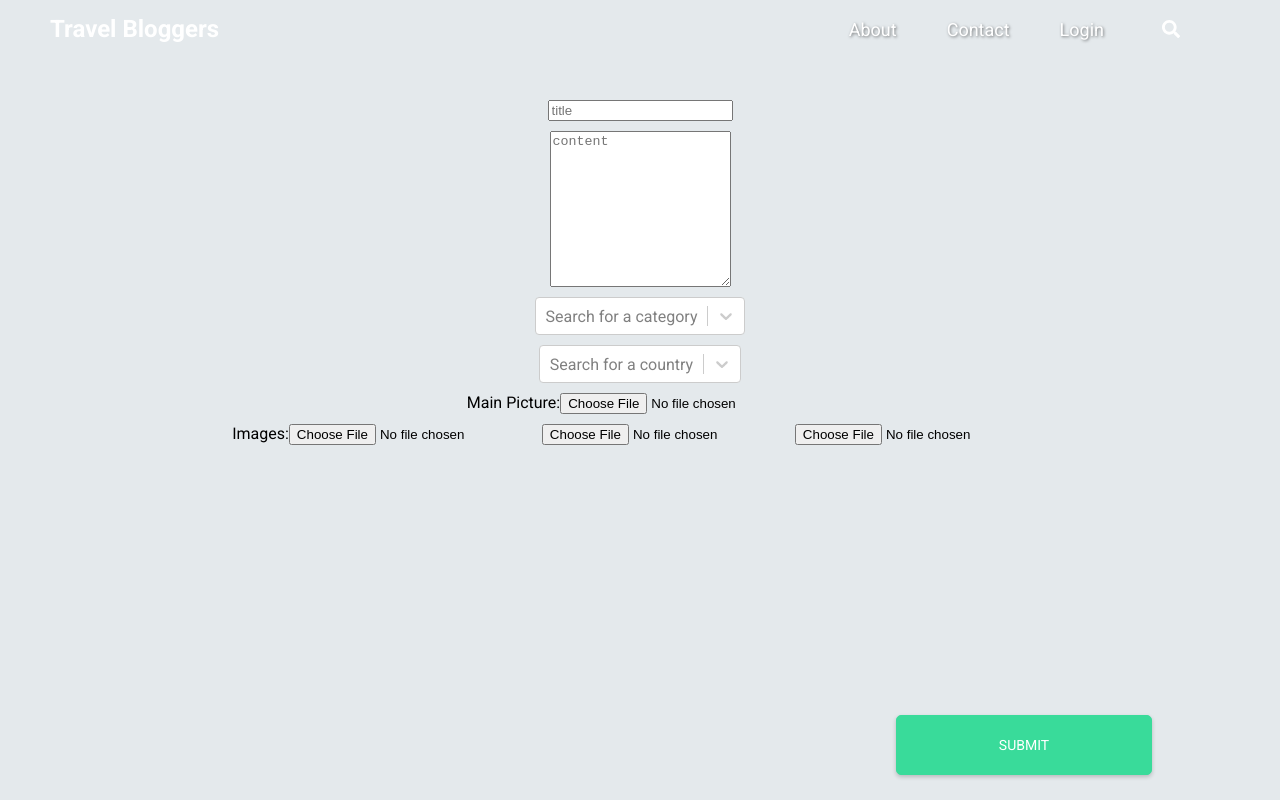
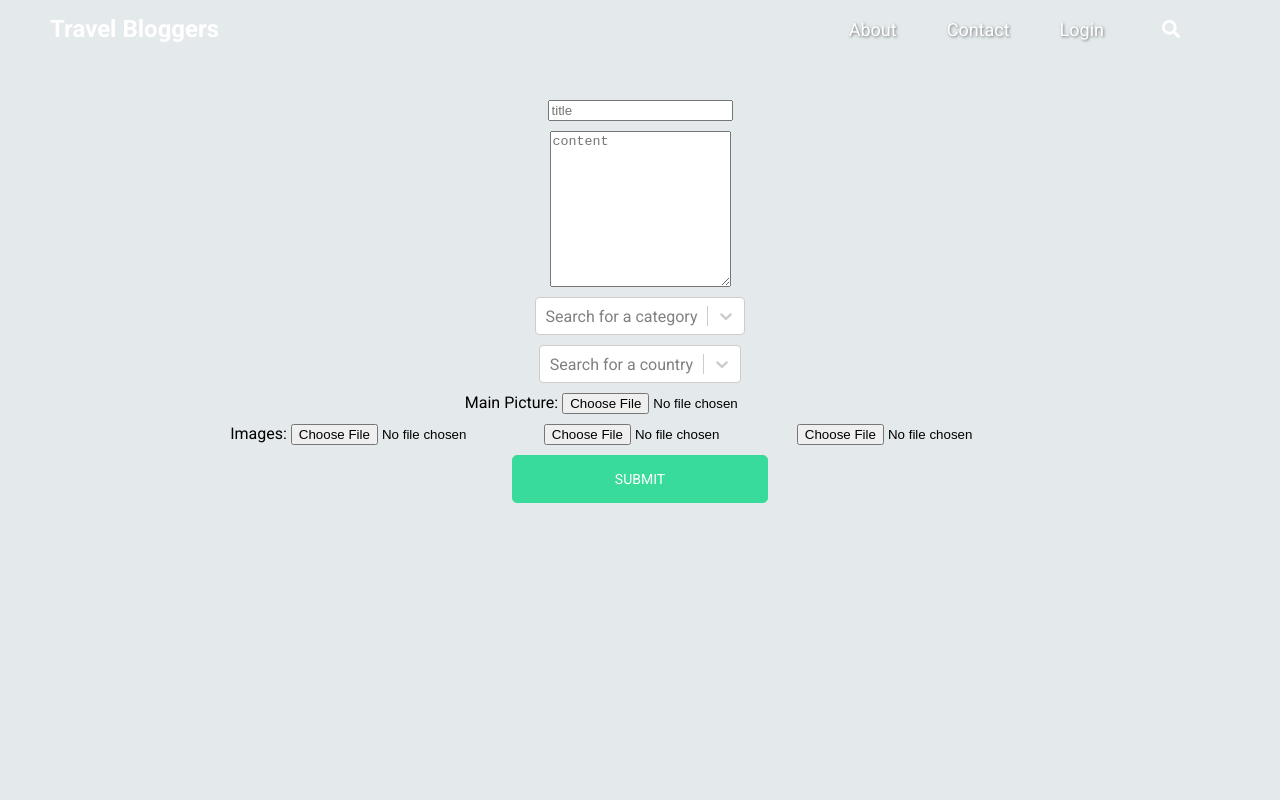
Before and after one commit to Vanyl/travelBloggers-frontend, a React (Vite) app in the folder frontend/: page /my-account-add-article in a window 1280 px wide. Built offline with nearby package versions, Linux system fonts and the light colour scheme; no server answers.

Commit message:
button fixed

```diff
--- a/frontend/src/components/AddArticle.jsx
+++ b/frontend/src/components/AddArticle.jsx
@@ -162,7 +162,7 @@ const AddArticle = () => {
             />
             {errors.country && <p>Select a country is required.</p>}
             <div>
-            <label>Main Picture:</label>
+            <label>Main Picture: </label>
             <input
                 type='file'
                 name='main_picture'
@@ -171,7 +171,7 @@ const AddArticle = () => {
              />
             </div>
             <div>
-            <label>Images:</label>
+            <label>Images: </label>
             {/* <input
                 type='file'
                 name='images[]'
@@ -184,7 +184,7 @@ const AddArticle = () => {
                 ))}
             </div>
 
-            <input className='add-article-button' type="submit" />
+            <input className='form-add-article-button' type="submit" />
         </form>
         </>
     )
--- a/frontend/src/sass/addArticle.sass
+++ b/frontend/src/sass/addArticle.sass
@@ -5,7 +5,7 @@
     gap: 10px
     align-items: center
 
-.add-article-button
+.form-add-article-button
     font-family: "Roboto", sans-serif
     text-transform: uppercase
     outline: 0
@@ -19,5 +19,5 @@
     transition: background 0.3s ease, color 0.3s ease
     cursor: pointer
 
-.add-article-button:hover, .add-article-button:active, .add-article-button:focus
+.form-add-article-button:hover, .form-add-article-button:active, .form-add-article-button:focus
     background: darken(#39db9a, 10%)
```
